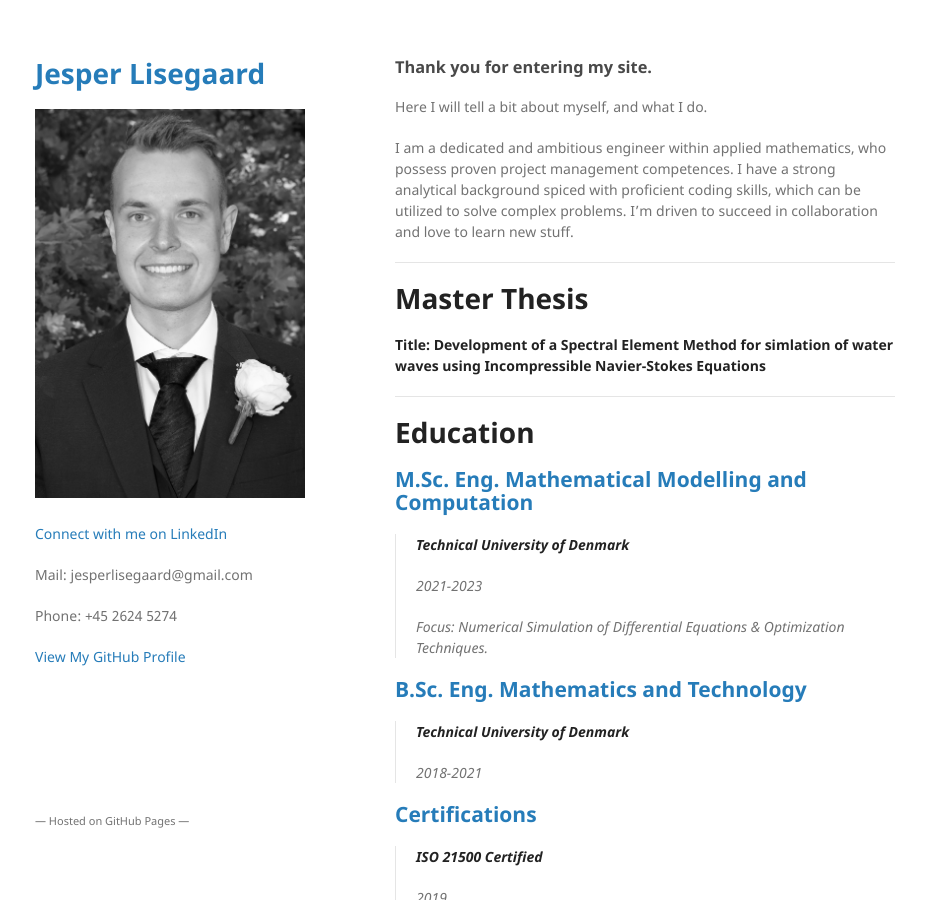
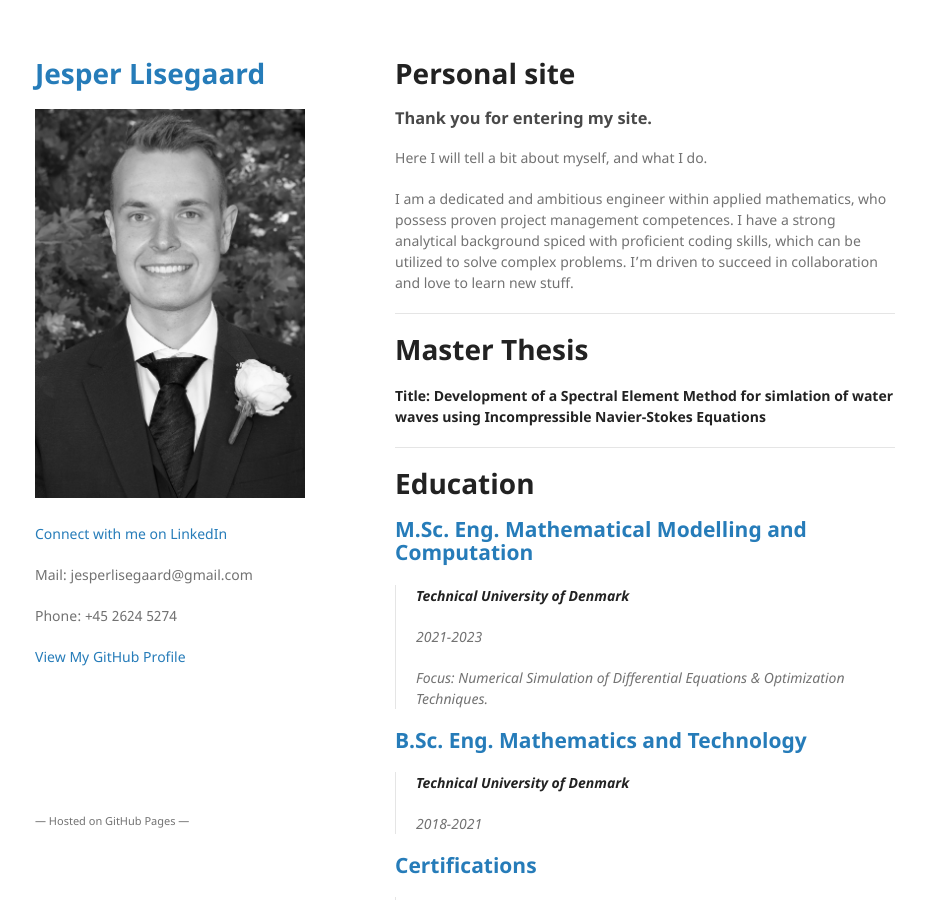
Before and after one commit to JLisegaard/jlisegaard.github.io, a Jekyll site: the page built from index.md, in a window 1280 px wide and 900 px high. Shown: the whole window, without its empty margins (175-1101 px from the left). Built offline with Jekyll 4.4.1, drawn with Linux system fonts in a browser that asks for light colours; our own code applies the rules of GitHub Pages for plain Markdown files.

Commit message:
Update index.md

```diff
--- a/index.md
+++ b/index.md
@@ -2,6 +2,7 @@
 layout: default
 ---
 
+# Personal site
 
 ### Thank you for entering my site.
 
```
